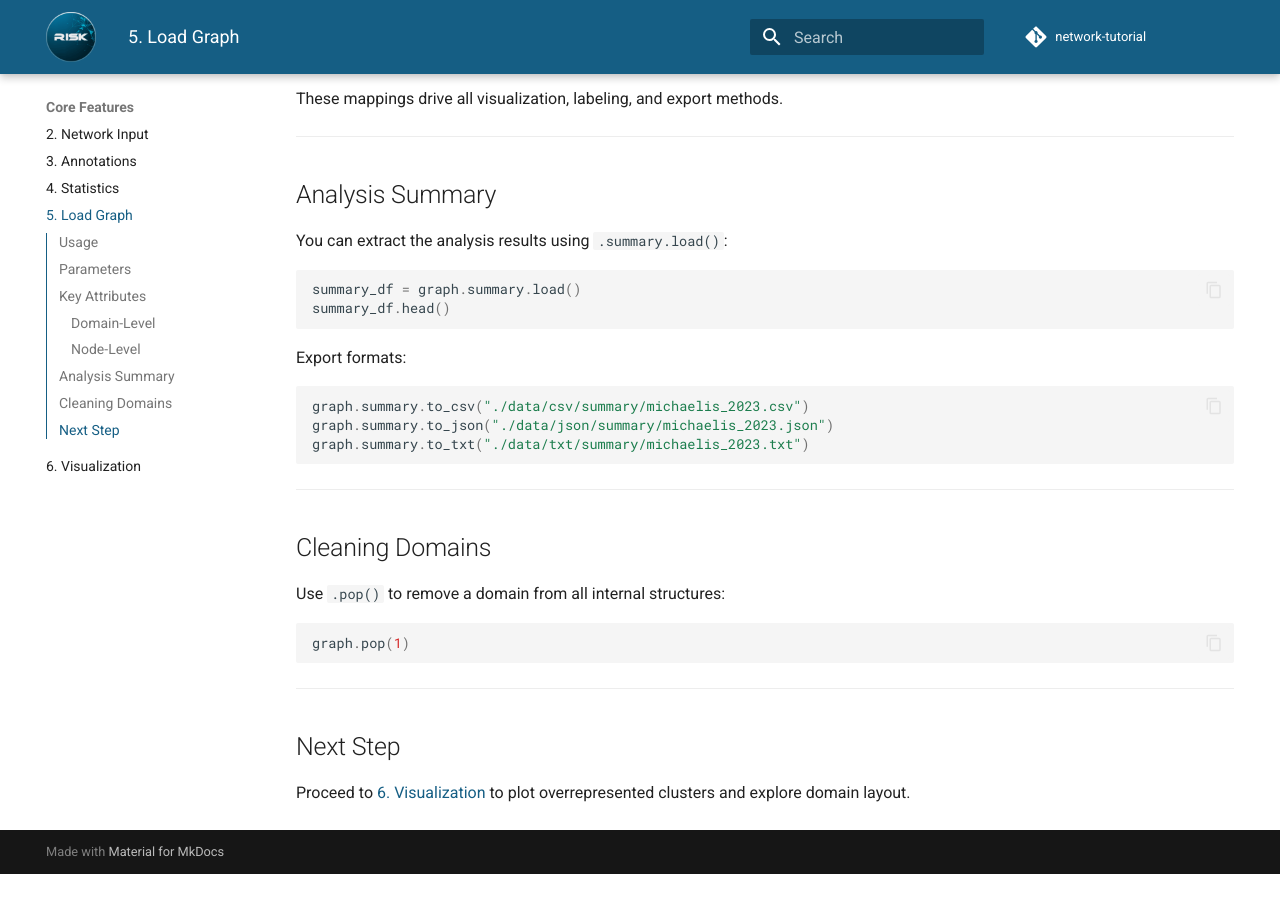
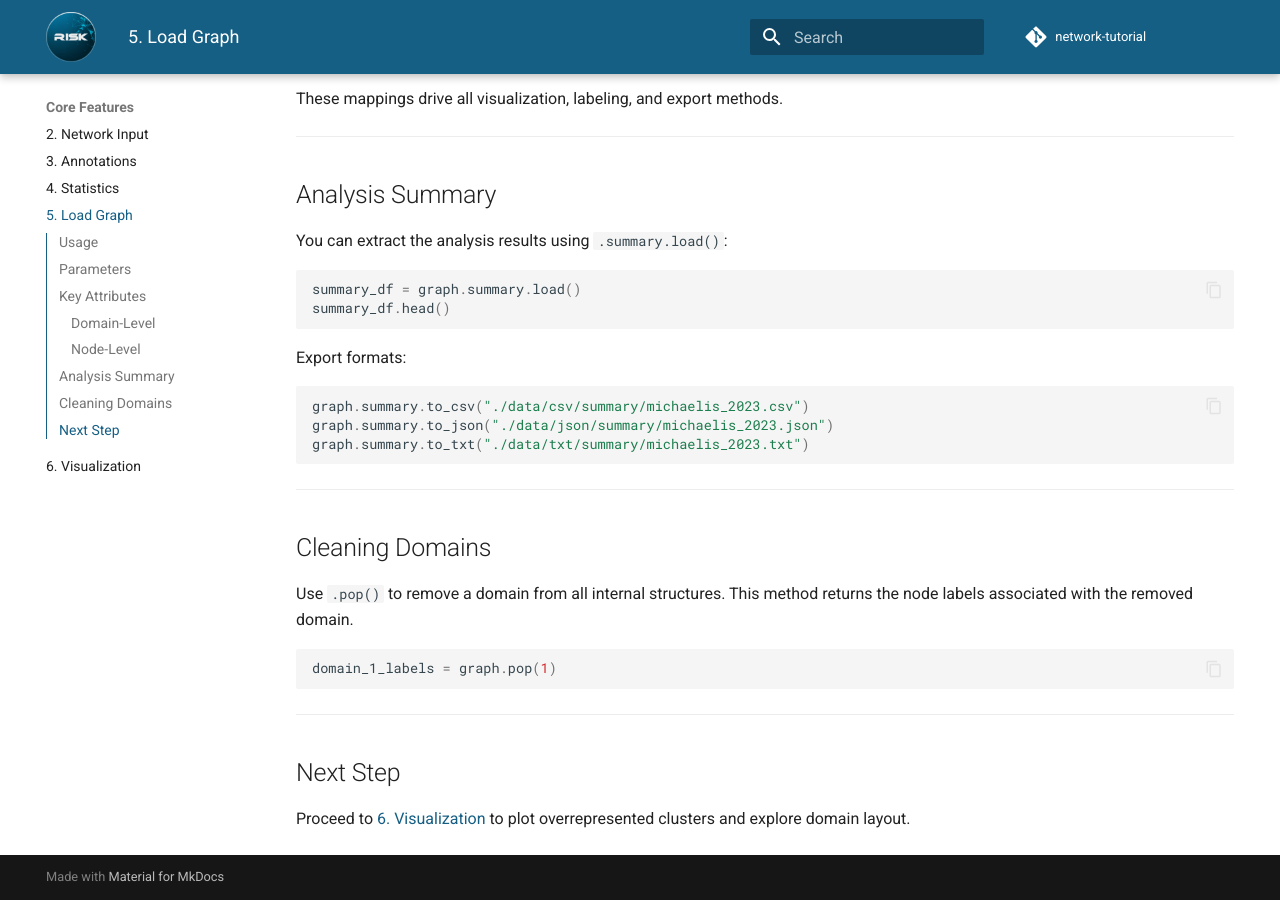
Before and after one commit to riskportal/network-tutorial, an MkDocs documentation site: the page built from docs/5_load_graph.md, in a window 1280 px wide and 900 px high, scrolled down 2364 px. Built offline with MkDocs 1.6.1 and Material for MkDocs 9.7.7, drawn with Linux system fonts in a browser that asks for light colours; comment, search, counter and statistics services are not loaded; before the commit the page ends 3238 px from its top, so only the background shows below that.

Commit message:
update docs and notebook to follow risk-network==0.0.12b2

````diff
--- a/docs/5_load_graph.md
+++ b/docs/5_load_graph.md
@@ -97,10 +97,10 @@ graph.summary.to_txt("./data/txt/summary/michaelis_2023.txt")
 
 ## Cleaning Domains
 
-Use `.pop()` to remove a domain from all internal structures:
+Use `.pop()` to remove a domain from all internal structures. This method returns the node labels associated with the removed domain.
 
 ```python
-graph.pop(1)
+domain_1_labels = graph.pop(1)
 ```
 
 ---
````
